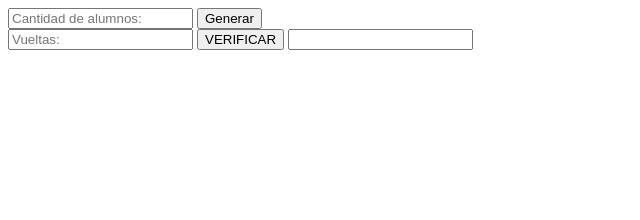
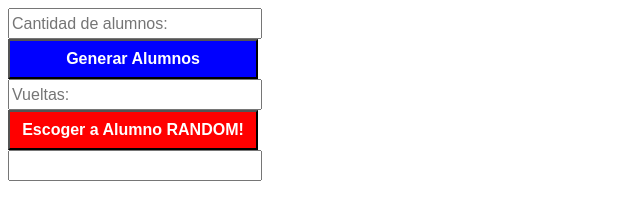
Before and after one commit to pperezp/JSRandom, a plain HTML site: page index.html in a window 1280 px wide. Shown: the whole page, without its empty margins (0-640 px from the left). Drawn offline with Linux system fonts and the light colour scheme.

Commit message:
Se ordena el código fuente. Cambios menores

```diff
--- a/css/style.css
+++ b/css/style.css
@@ -1,19 +1,47 @@
-.nombres {
-    width: 246px;
-    font-size: 30px;
+:root{
+    --alto: 50px;
+    --fondo: blue;
 }
 
-#contenido {
-    width: 100%;
-    height: 260px;
+.nombres {
+    width: 250px;
+    font-size: 30px;
+    text-align: center;
 }
 
 .cuadrado {
-    padding-top: 100px;
-    width: 250px;
-    height: 150px;
+    padding-top: var(--alto);
+    padding-bottom: var(--alto);
     float: left;
     margin-left: 5px;
+    margin-bottom: 5px;
+    background-color: var(--fondo);
+}
+
+.btn{
+    width: 250px;
+    height: 40px;
+    font-size: 16px;
+    font-weight: bold;
+}
+
+.input{
+    width: 246px;
+    height: 25px;
+    font-size: 16px;
+}
+
+.rojo{
+    background-color: red;
+    color: white;
+}
+
+.verde{
+    background-color: green;
+    color: white;
+}
+
+.azul{
     background-color: blue;
-    margin-bottom: 5px;
+    color: white;
 }
--- a/index.html
+++ b/index.html
@@ -10,12 +10,15 @@
     </head>
 
     <body>
-        <input type="number" id="alumnos" placeholder="Cantidad de alumnos:">
-        <input type="button" id="btnGenerar" value="Generar" onclick="generar()">
+        <input class="input" type="number" id="alumnos" placeholder="Cantidad de alumnos:">
         <br>
-        <input type="number" id="vueltas" placeholder="Vueltas:">
-        <input type="button" id="btnGenerar" value="VERIFICAR" onclick="verificar()">
-        <input type="text" readonly id="contVueltas">
+        <input class="btn azul" type="button" id="btnGenerar" value="Generar Alumnos" onclick="generarCuadrosAlumnos()">
+        <br>
+        <input class="input" type="number" id="vueltas" placeholder="Vueltas:">
+        <br>
+        <input class="btn rojo" type="button" id="btnGenerar" value="Escoger a Alumno RANDOM!" onclick="escogerAlumnoRandom()">
+        <br>
+        <input class="input" type="text" readonly id="contVueltas">
         <div id="contenido"></div>
 
         <script src="js/script.js"></script>
--- a/js/script.js
+++ b/js/script.js
@@ -4,17 +4,17 @@ var numRandomAnterior = null;
 function getNumeroRandom(limite) {
     var num;
 
-    do{
+    do
         num = Math.floor(Math.random() * (limite));
-    }while(num == numRandomAnterior);
+    while(num == numRandomAnterior);
 
     numRandomAnterior = num;
     return num;
 }
 
-function generar() {
-    var num = document.getElementById("alumnos").value;
-    var contenido = document.getElementById("contenido");
+function generarCuadrosAlumnos() {
+    var num         = $("alumnos").value;
+    var contenido   = $("contenido");
 
     contenido.innerHTML = "";
 
@@ -25,21 +25,26 @@ function generar() {
     }
 }
 
-function verificar() {
-    var cantidad_alumnos = document.getElementById("alumnos").value;
-    var vueltas = document.getElementById("vueltas").value;
-    var contVueltas = document.getElementById("contVueltas");
+function escogerAlumnoRandom() {
+    var cantidad_alumnos    = $("alumnos").value;
+    var vueltas             = $("vueltas").value;
+    var contVueltas         = $("contVueltas");
 
     var i = 1;
     var fun = setInterval(function () {
-        if (i != 0) {
-            document.getElementById("op" + numRandom).style.backgroundColor = "blue";
-        }
+        /*
+        Este if es para que cambie de color rojo a verde
+        después de la primera vuelta
+        */
+        if (i != 0)
+            //$("op" + numRandom).style.backgroundColor = "blue";
+            $("op" + numRandom).className = "cuadrado azul";
 
         numRandom = getNumeroRandom(cantidad_alumnos);
-        document.getElementById("op" + numRandom).style.backgroundColor = "red";
+        //$("op" + numRandom).style.backgroundColor = "red";
+        $("op" + numRandom).className = "cuadrado rojo";
 
-        contVueltas.value = i;
+        contVueltas.value = i+" ("+$("nom" + numRandom).value+")";
 
         if (i == vueltas) {
             clearInterval(fun);
@@ -48,3 +53,7 @@ function verificar() {
         i++;
     }, 100);
 }
+
+function $(id){
+    return document.getElementById(id);
+}
```
